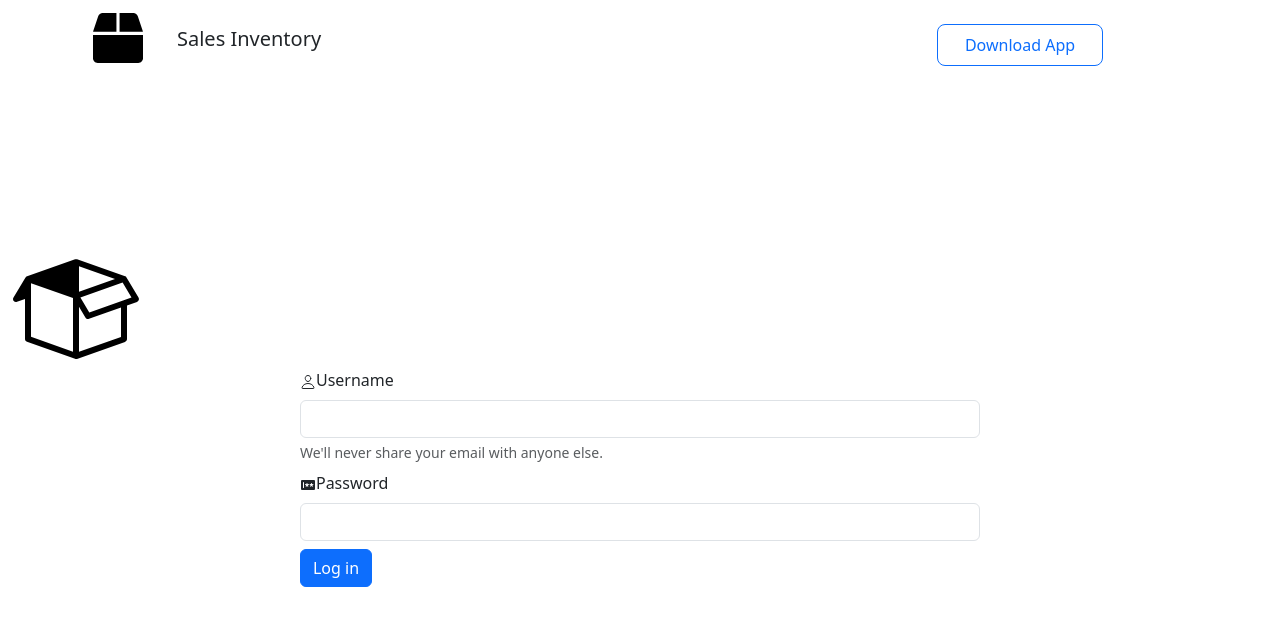
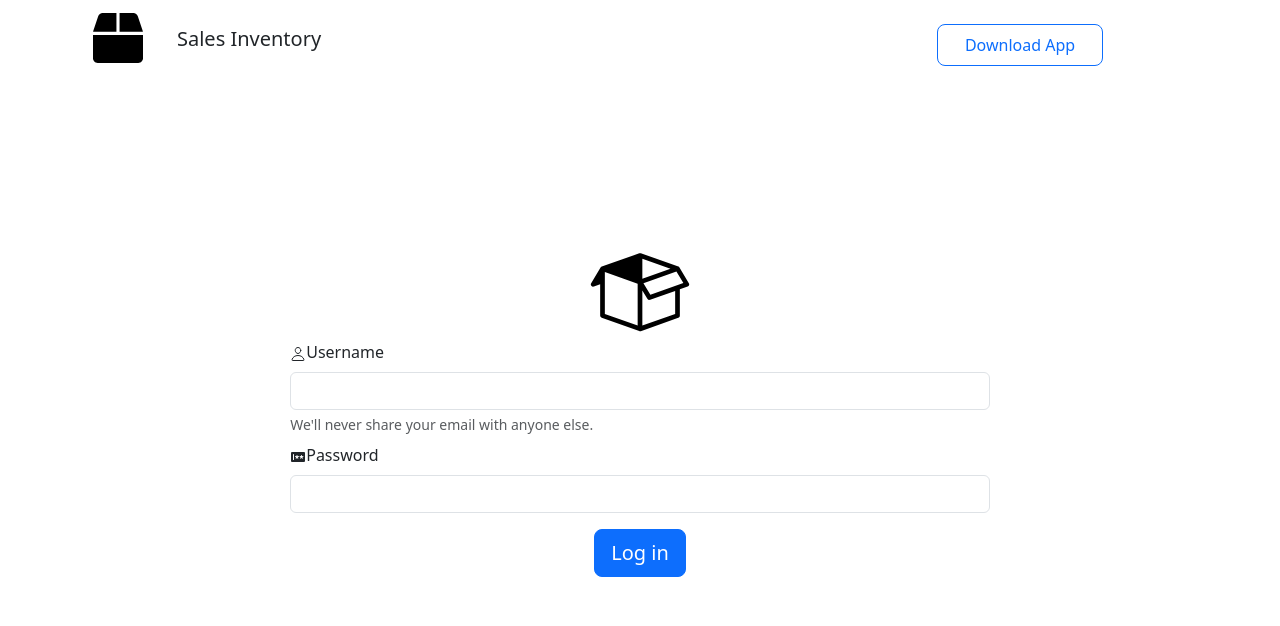
Before and after one commit to MarkRyuo/SalesInventory-SIMS-, a React (Vite) app in the folder client/: page / in a window 1280 px wide. Shown: the top 626 px of the page. Built offline with nearby package versions, Linux system fonts and the light colour scheme.

Commit message:
Subject: Body

```diff
--- a/client/src/App.tsx
+++ b/client/src/App.tsx
@@ -19,8 +19,8 @@ function App() {
 
           <div style={{width: "75vw", height: "100px"}}></div>{/* Spacing */}
 
-          <div>
-              {/* Logo */} <img src="/icons8-box.svg" alt="Error Svg" />
+          <div className="row d-flex justify-content-center">
+              {/* Logo */} <img src="/icons8-box.svg" alt="Error Svg" width={"100px"} height={"100px"}/>
           </div>
 
           <form className="container-lg d-flex justify-content-center">
@@ -40,8 +40,12 @@ function App() {
                     </div>
                 </div>
 
-                <div className="col">
-                  <button type="button" className="btn btn-primary" onClick={() => {}}>Log in</button>
+                <div className="col-12 my-2 d-flex justify-content-center">
+                  <button type="button" className="btn btn-primary btn-lg" onClick={() => {
+                      return {
+
+                      }
+                  }}>Log in</button>
                 </div>
               </div> {/* end row */}
           </form> {/* end container-lg*/}
```
